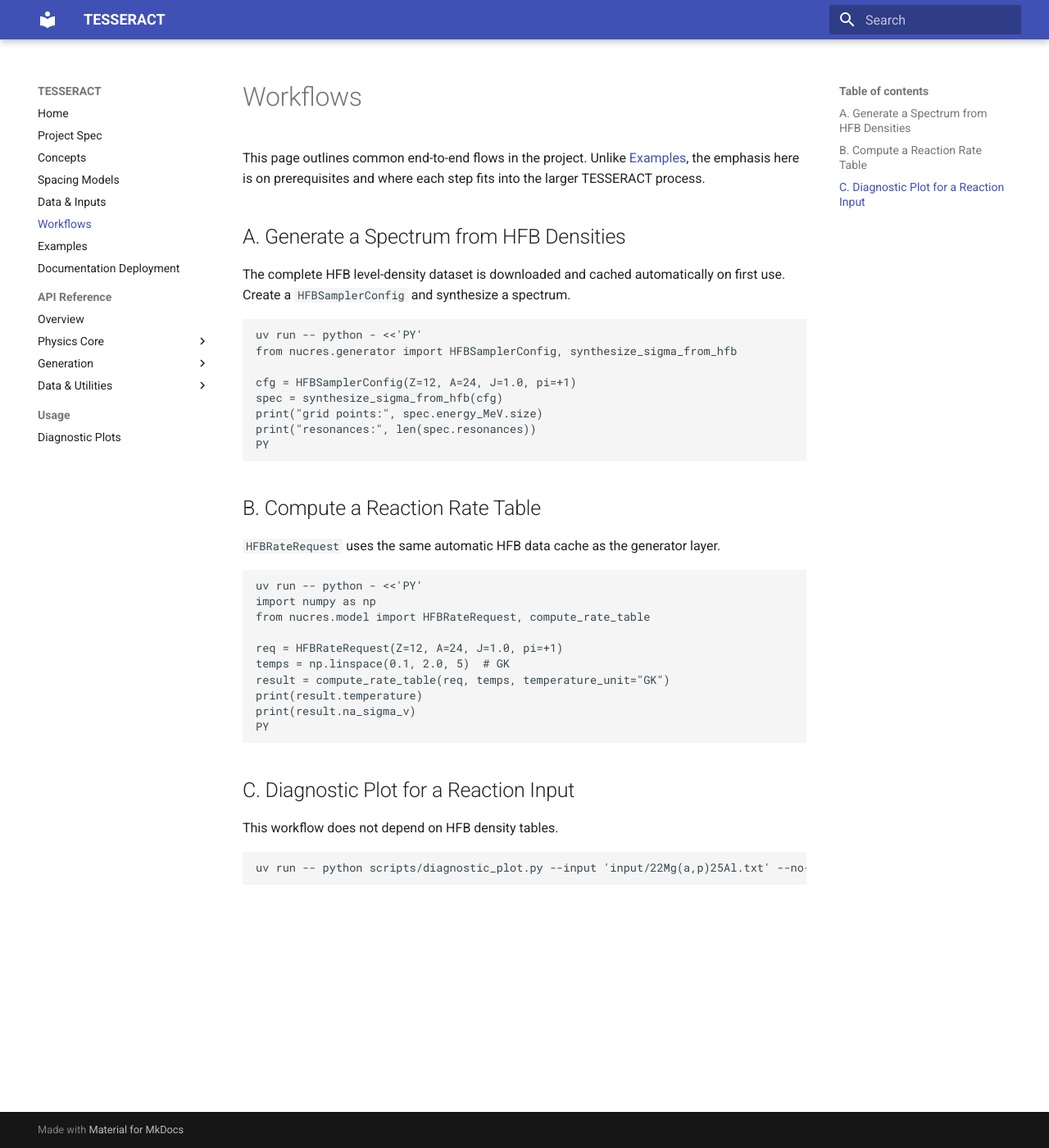
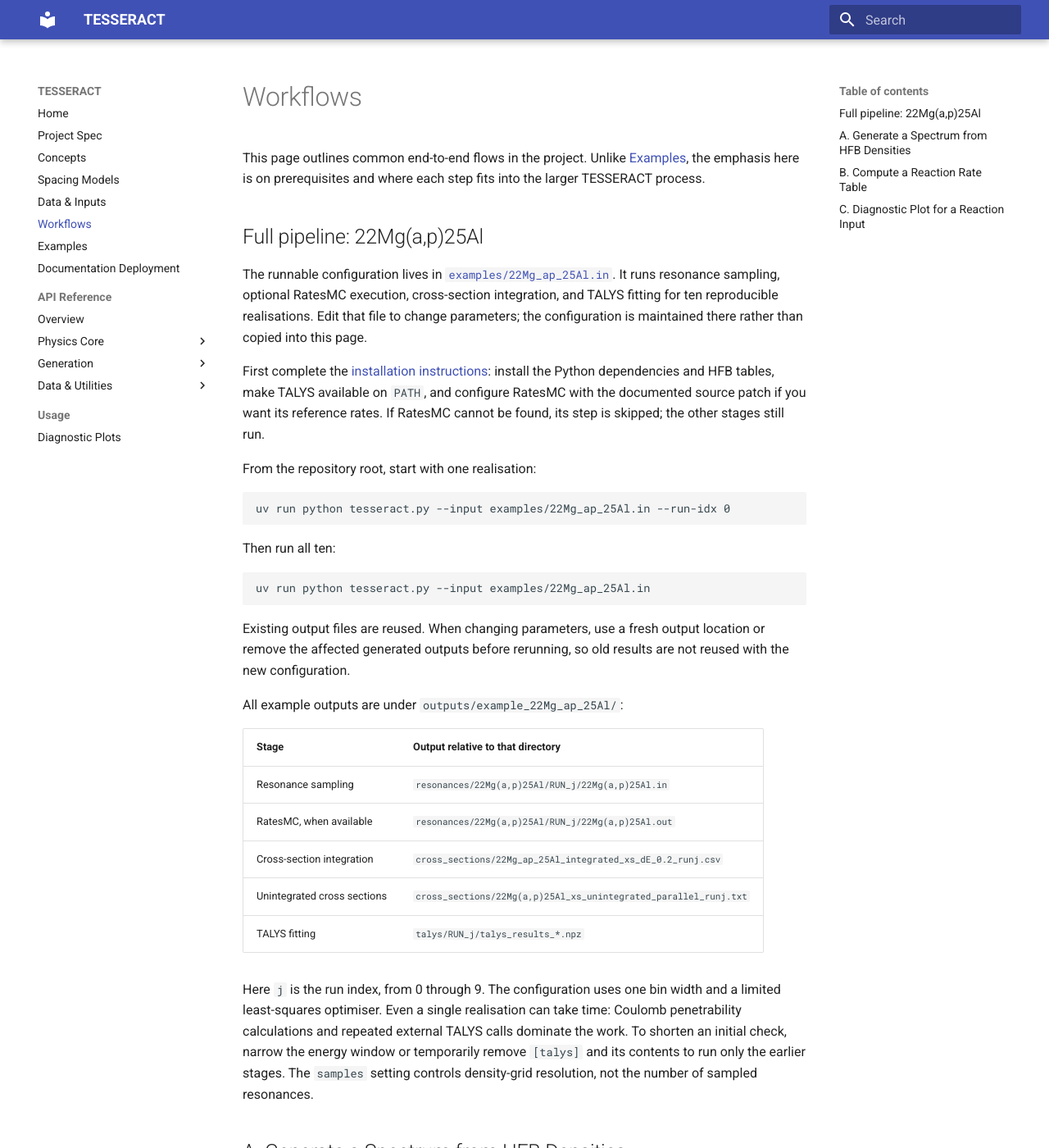
Before and after one commit to TAMU-Pangolins/TESSERACT, an MkDocs documentation site: the page built from docs/workflows.md, in a window 1280 px wide and 1400 px high. Shown: the whole window at 82% size. Built offline with MkDocs 1.6.1 and Material for MkDocs 9.7.7, drawn with Linux system fonts in a browser that asks for light colours.

Commit message:
Move full pipeline example into a runnable configuration
Keep the example configuration in examples/ and link it from the README and documentation. Document a single walkthrough and collect generated outputs under the example output directory.

Validation: strict MkDocs build; pipeline and TALYS configuration parsing; generated TALYS input and output-path checks.

Refs #10

````diff
--- a/docs/workflows.md
+++ b/docs/workflows.md
@@ -3,6 +3,53 @@
 This page outlines common end-to-end flows in the project. Unlike
 [Examples](examples.md), the emphasis here is on prerequisites and where each
 step fits into the larger TESSERACT process.
+
+## Full pipeline: 22Mg(a,p)25Al
+
+The runnable configuration lives in
+[`examples/22Mg_ap_25Al.in`](https://github.com/TAMU-Pangolins/TESSERACT/blob/main/examples/22Mg_ap_25Al.in).
+It runs resonance sampling, optional RatesMC execution, cross-section integration,
+and TALYS fitting for ten reproducible realisations. Edit that file to change
+parameters; the configuration is maintained there rather than copied into this page.
+
+First complete the
+[installation instructions](https://github.com/TAMU-Pangolins/TESSERACT#installation-guide):
+install the Python dependencies and HFB tables, make TALYS available on `PATH`,
+and configure RatesMC with the documented source patch if you want its reference
+rates. If RatesMC cannot be found, its step is skipped; the other stages still run.
+
+From the repository root, start with one realisation:
+
+```bash
+uv run python tesseract.py --input examples/22Mg_ap_25Al.in --run-idx 0
+```
+
+Then run all ten:
+
+```bash
+uv run python tesseract.py --input examples/22Mg_ap_25Al.in
+```
+
+Existing output files are reused. When changing parameters, use a fresh output
+location or remove the affected generated outputs before rerunning, so old results
+are not reused with the new configuration.
+
+All example outputs are under `outputs/example_22Mg_ap_25Al/`:
+
+| Stage | Output relative to that directory |
+| --- | --- |
+| Resonance sampling | `resonances/22Mg(a,p)25Al/RUN_j/22Mg(a,p)25Al.in` |
+| RatesMC, when available | `resonances/22Mg(a,p)25Al/RUN_j/22Mg(a,p)25Al.out` |
+| Cross-section integration | `cross_sections/22Mg_ap_25Al_integrated_xs_dE_0.2_runj.csv` |
+| Unintegrated cross sections | `cross_sections/22Mg(a,p)25Al_xs_unintegrated_parallel_runj.txt` |
+| TALYS fitting | `talys/RUN_j/talys_results_*.npz` |
+
+Here `j` is the run index, from 0 through 9. The configuration uses one bin width
+and a limited least-squares optimiser. Even a single realisation can take time:
+Coulomb penetrability calculations and repeated external TALYS calls dominate the
+work. To shorten an initial check, narrow the energy window or temporarily remove
+`[talys]` and its contents to run only the earlier stages. The `samples` setting
+controls density-grid resolution, not the number of sampled resonances.
 
 ## A. Generate a Spectrum from HFB Densities
 
````
Also changed, not shown: README.md (+8 -110 lines), docs/examples.md (+6 -0 lines), 2 other files.
